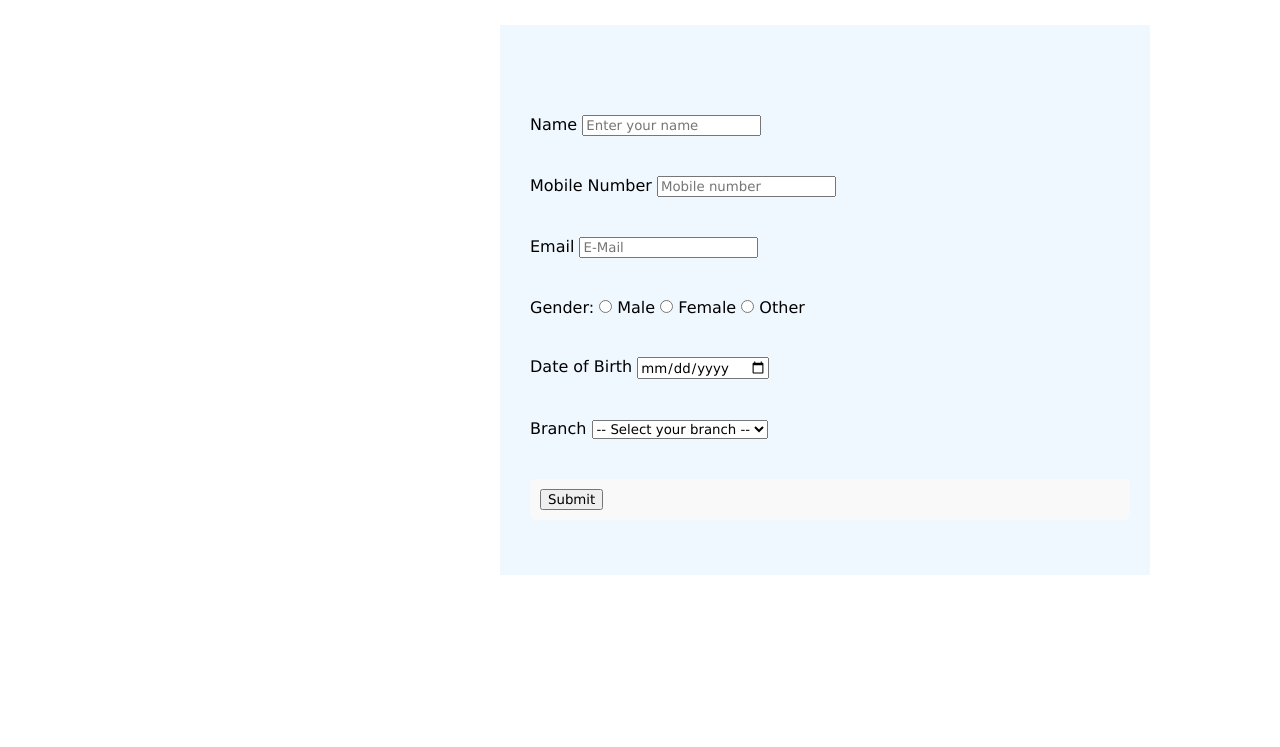
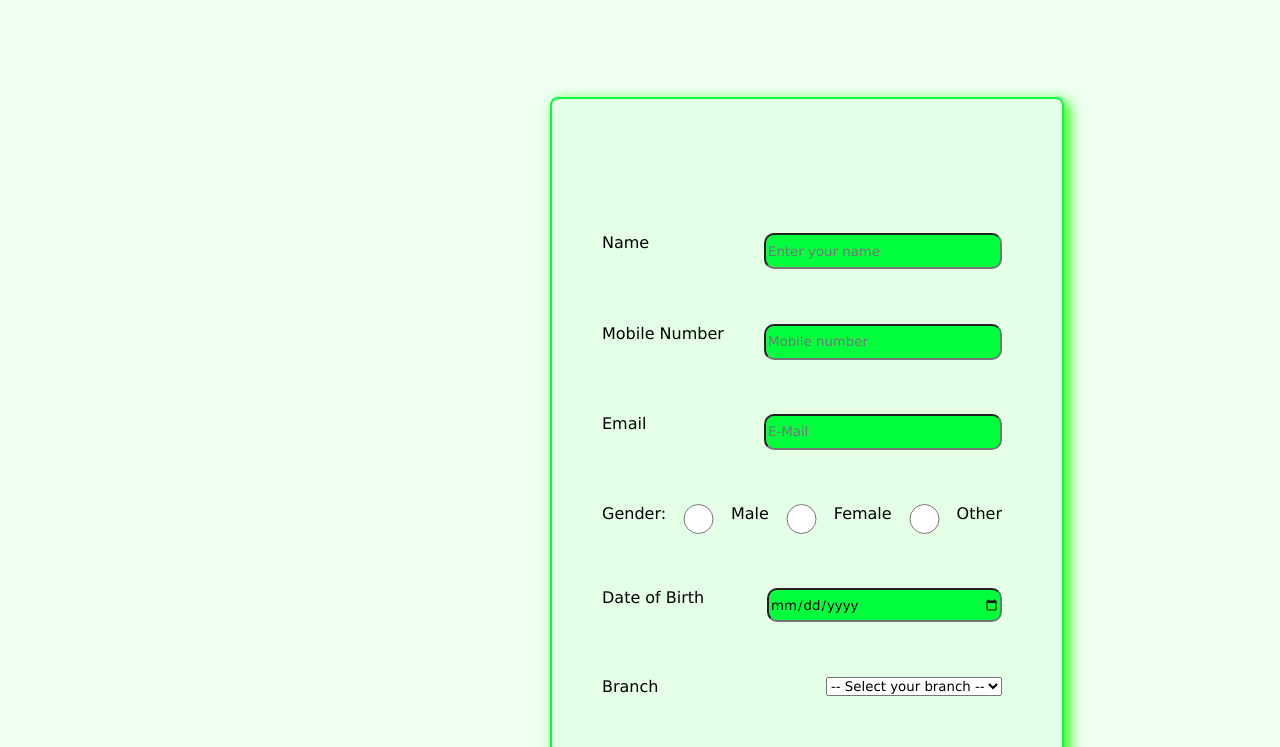
Before and after one commit to yvinayreddy/LocalRepo, a plain HTML site: page index.html in a window 1280 px wide. Shown: the part 113-860 px from the top of the page. Before the commit the page ends 800 px from the top, so only its background shows below. Drawn offline with Linux system fonts and the light colour scheme.

Commit message:
still hover and input is pending in css

```diff
--- a/style.css
+++ b/style.css
@@ -3,47 +3,64 @@
     margin:0px;
     /* padding:0px; */
 }
+body{
+    background-color:#00ff3c10;
+}
 h2{
     background-color:aqua;
     border-radius:4px;
+    padding-top:30px;
+    height: 80px;
     text-align:center;
     font-size:xx-large;
     color:rgb(0, 106, 255)
 }
 
 form{
-    background-color:aliceblue;
-    width:600px;
-    margin-left:500px;
+    background-color:rgba(173, 255, 173, 0.173);
+    width:400px;
+    height: 700px;
+/* margin and padding */
+    margin-left:550px;
     margin-top: 100px;
-    padding: 50px 20px 0px 30px;
-    height: 500px;
+    padding: 80px 60px 0px 50px;
+ /* border and shadow */
+    border: 2px solid #00ff3c;   /* 2px thick, solid style ,border color*/
+    border-radius: 8px;          /* rounded corners */
+    box-shadow:  5px 4px 14px rgb(30, 255, 0); /*(shadow direction) shadow which side more ,biur radius,spread radius ,color */
+/* arrangement */
     display:flex;
     flex-direction:column;
     justify-content:space-evenly;
 }
-/* #name-field{
-    padding-top:20px;
+div{
+    display:flex;
+    justify-content:space-between;
 }
-#number-field{
-    padding-top:20px;
+input{
+   background-color:#00ff3c;
+    height:30px;
+    width: 230px;
+   border-radius:10px;
+
 }
-#email-field{
-    padding-top:20px;
-}
-#gender-field{
-    padding-top:20px;
-    background: #eef9ff;
-}
-#dob-field{
-    padding-top:20px;
-}
-#branch-field{
-    padding-top:20px;
-} */
+
 #submit-field {
     margin-bottom: 15px;
-    background: #f9f9f9;
+    display:flex;
+    justify-content:center;
+    background: rgba(173, 255, 173, 0.064);
     padding: 10px;
     border-radius: 5px;
 }
+button{
+    height:40px;
+    width:110px;
+    background-color:rgba(5, 10, 103, 0.877);
+    font-size:large;
+    color:#00ff3c;
+
+    border-radius:10px;
+    border:2px solid rgb(93, 106, 93);
+    box-shadow:1px 3px 6px rgb(51, 255, 109);
+}
```
